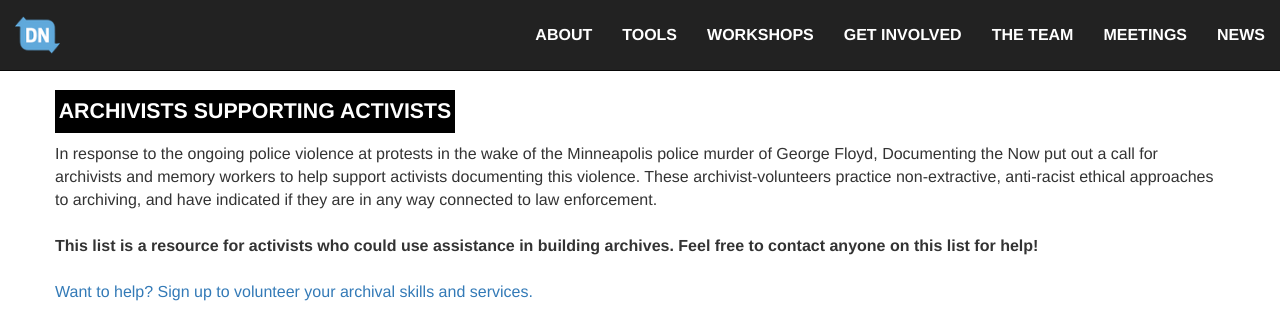
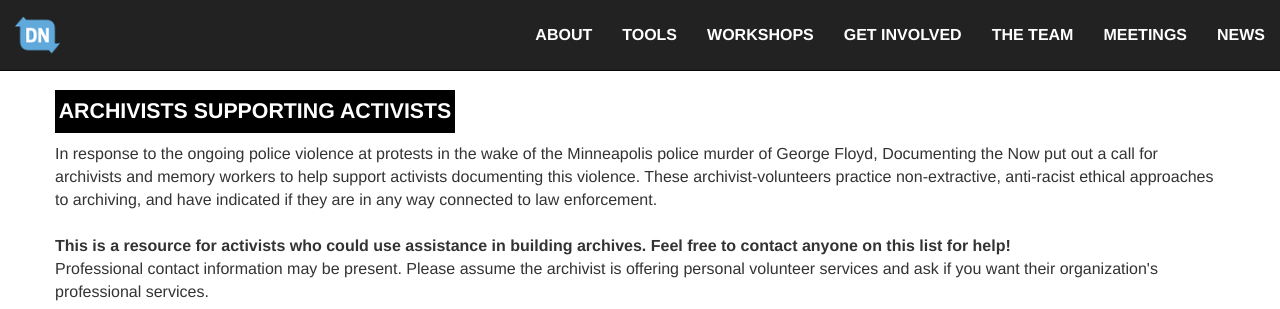
Before and after one commit to DocNow/docnow.github.io, a Jekyll site: the page built from archivists-supporting-activists/index.html, in a window 1280 px wide and 1044 px high, cut to the strip 0-309 px from the top of the window. Built offline with Jekyll 4.4.1, drawn with Linux system fonts in a browser that asks for light colours.

Commit message:
language tweak

```diff
--- a/archivists-supporting-activists/index.html
+++ b/archivists-supporting-activists/index.html
@@ -12,8 +12,9 @@ title: Archivists Supporting Activists
       activists documenting this violence. These archivist-volunteers practice non-extractive,
       anti-racist ethical approaches to archiving, and have indicated if they are in any way connected
       to law enforcement.<br><br>
-      <b>This list is a resource for activists who could use assistance
-      in building archives. Feel free to contact anyone on this list for help!</b><br><br>
+      <b>This is a resource for activists who could use assistance
+      in building archives. Feel free to contact anyone on this list for help!</b><br>
+      Professional contact information may be present. Please assume the archivist is offering personal volunteer services and ask if you want their organization's professional services.<br><br>
       <a href="https://docs.google.com/forms/d/e/1FAIpQLSe5EDqQg45NB2ZrUk42_GOghUPhcyqMJor8BSXj-p1Q4FK7ng/viewform?usp=sf_link">
         Want to help? Sign up to volunteer your archival skills and services.</a>
     </p>
```
